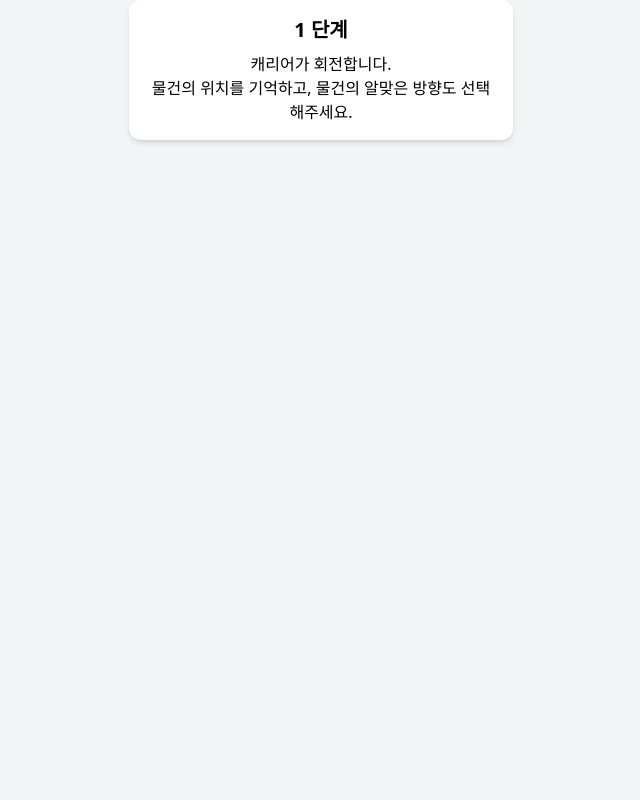
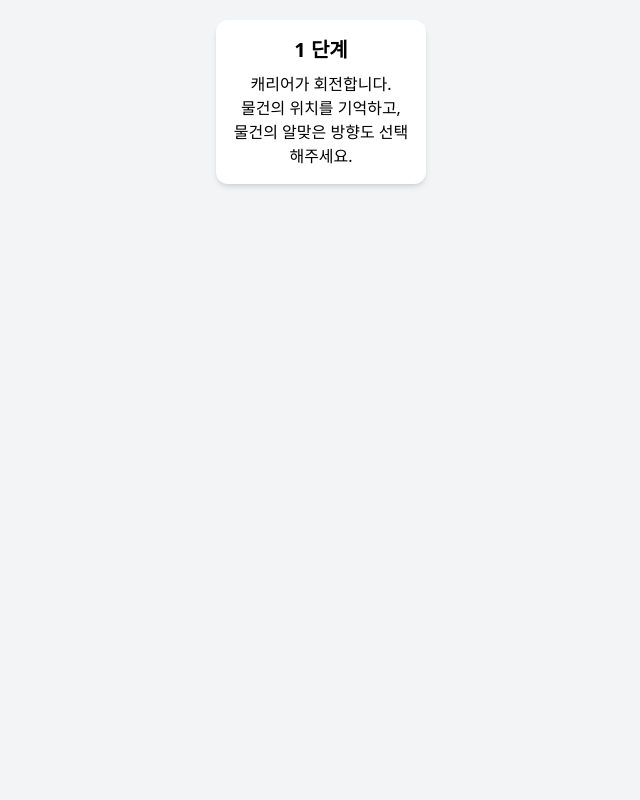
Before and after one commit to obvoso/react_hospital_subject, a Next.js app: page /rotate-carrier/0 in a window 1280 px wide. Shown: the top 800 px of the page, without its empty margins (319-959 px from the left). Built offline with nearby package versions, Linux system fonts and the light colour scheme.

Commit message:
styles: 컴포넌트 중앙정렬

```diff
--- a/src/pages/baggage/[level].tsx
+++ b/src/pages/baggage/[level].tsx
@@ -76,9 +76,9 @@ export default function GamePage() {
   }, [level]);
 
   return (
-    <div className="min-w-[500px] mx-auto px-4 py-5 bg-gray-100">
+    <div className="flex flex-col min-w-[500px] mx-auto px-4 py-5">
       <BaggageCanvas level={level} key={level} />
-      <div className="text-center mt-4">
+      <div className="flex flex-col items-center text-center mt-4">
         <div className="text-lg font-semibold">점수: {gameState.score}</div>
         <div className="text-lg font-semibold">제한시간: {timeLeft}</div>
       </div>
--- a/src/pages/rotate-carrier/[level].tsx
+++ b/src/pages/rotate-carrier/[level].tsx
@@ -100,7 +100,7 @@ export default function GamePage() {
   }
 
   return (
-    <div className="flex flex-col items-center justify-center h-full min-w-[500px] bg-gray-100">
+    <div className="flex flex-col min-w-[500px] mx-auto px-4 py-5 items-center">
       <div className="flex flex-col items-center justify-center w-[30%] p-4 bg-white rounded-xl shadow-md">
         <span className="font-bold text-xl mb-2">{level + 1} 단계</span>
         <div className="flex items-center justify-center min-h-12 w-full">
--- a/src/styles/globals.css
+++ b/src/styles/globals.css
@@ -10,6 +10,12 @@ body {
   background: rgb(var(--background-rgb));
 }
 
+#__next {
+  display: flex;
+  flex-direction: column;
+  min-height: 100vh;
+}
+
 .custom-cursor {
   cursor: url("/assets/whackAmole/hammer.png"), auto;
 }
```
